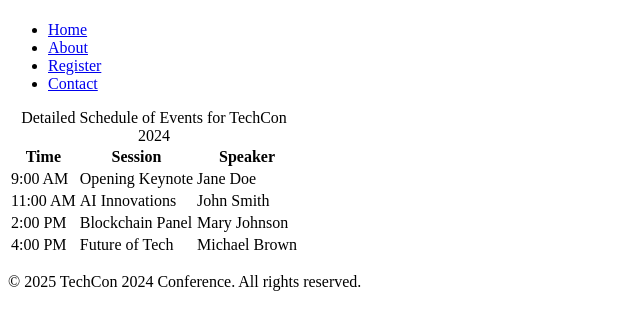
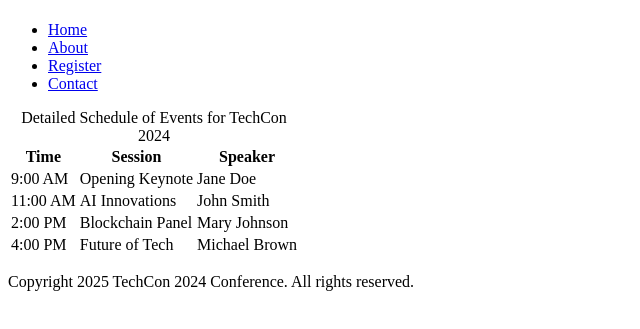
Before and after one commit to kmsifeanyi/TechCon_HTML, a plain HTML site: page techcon_website/schedule.html in a window 1280 px wide. Shown: the part 59-388 px from the top of the page, without its empty margins (0-640 px from the left). Drawn offline with Linux system fonts and the light colour scheme.

Commit message:
Fix footer: add explicit 'Copyright' for ALX checker

```diff
--- a/techcon_website/schedule.html
+++ b/techcon_website/schedule.html
@@ -58,7 +58,7 @@
     </main>
 
     <footer>
-        <p>&copy; 2025 TechCon 2024 Conference. All rights reserved.</p>
+        <p>Copyright 2025 TechCon 2024 Conference. All rights reserved.</p>
     </footer>
 
 </body>
```
